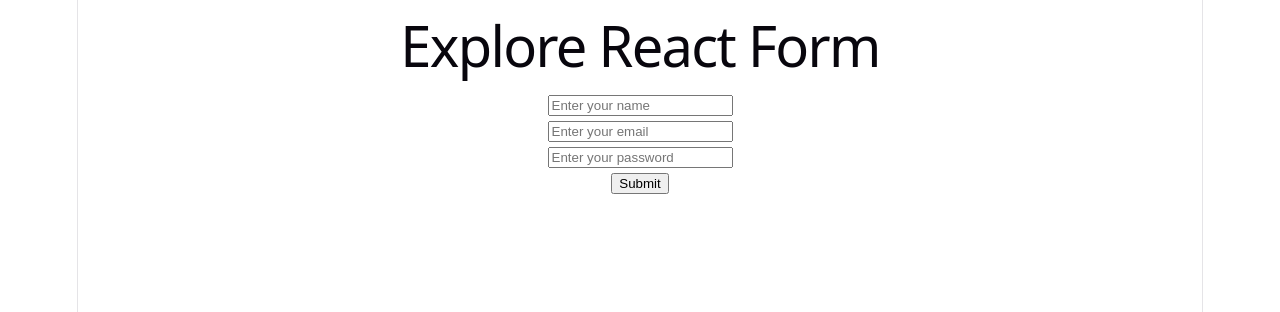
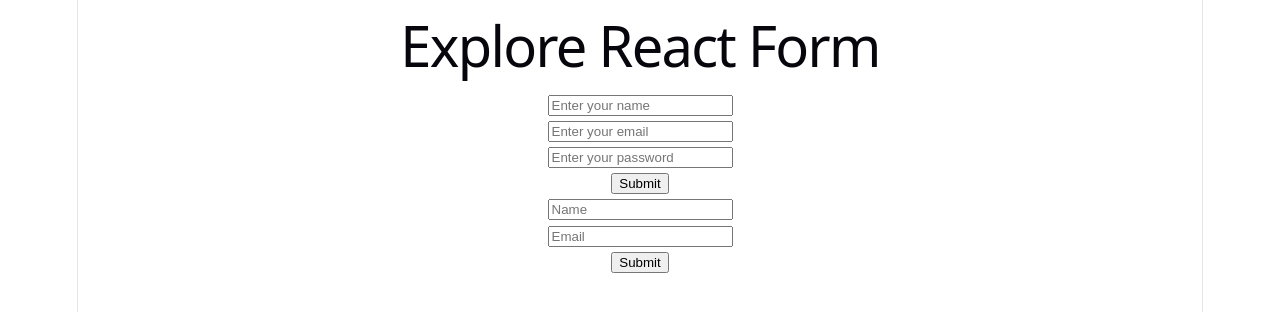
Before and after one commit to fatematujjohralima/explore-react-form, a React (Vite) app: page / in a window 1280 px wide. Shown: the top 312 px of the page. Built offline with nearby package versions, Linux system fonts and the light colour scheme.

Commit message:
Add FormAction component for handling form submissions

```diff
--- a/src/App.jsx
+++ b/src/App.jsx
@@ -1,6 +1,7 @@
 
 import './App.css'
 import SimpleForm from './Components/SimpleForm/SimpleForm'
+import FormAction from './FormAction/FormAction'
 
 function App() {
 
@@ -9,6 +10,7 @@
     <>
       <h1>Explore React Form</h1>
       <SimpleForm></SimpleForm>
+      <FormAction></FormAction>
 
     </>
   )
--- /dev/null
+++ b/src/FormAction/FormAction.jsx
@@ -0,0 +1,23 @@
+import React from 'react';
+
+const FormAction = () => {
+
+    const handleFormAction = (formData) =>{
+        console.log(formData.get('name'));
+        console.log(formData.get('email'));
+    }
+
+    return (
+        <div>
+            <form action={handleFormAction}>
+                <input type="text" name='name' placeholder='Name' />
+                <br />
+                <input type="email" name='email' placeholder='Email' />
+                <br />
+                <input type="submit" value="Submit" />
+            </form>
+        </div>
+    );
+};
+
+export default FormAction;
```
